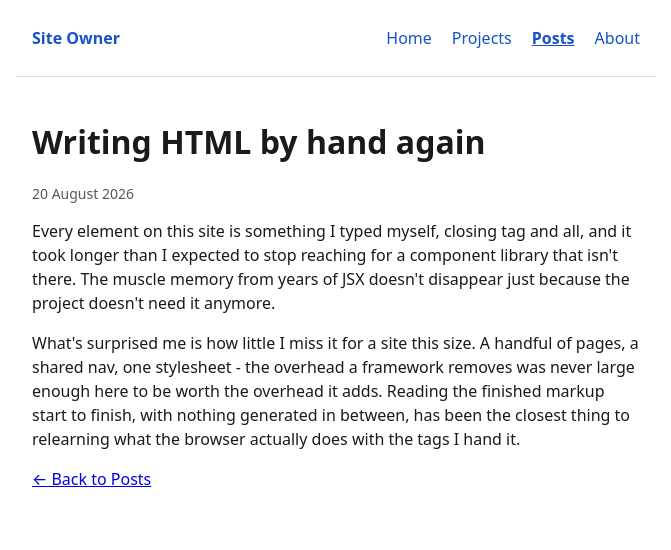
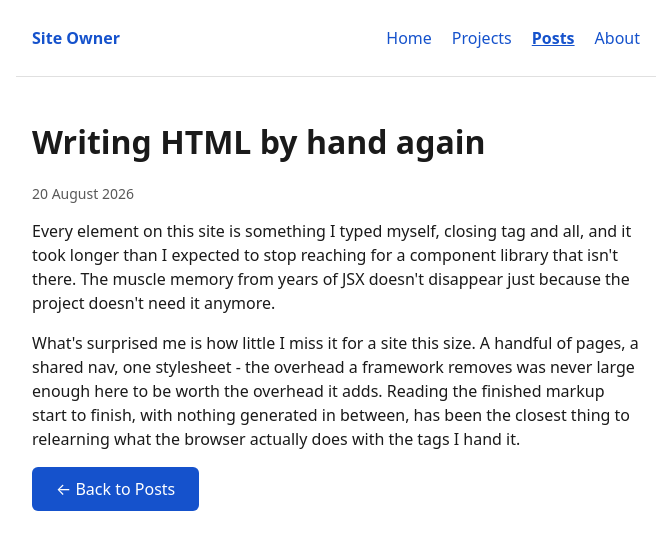
Before and after one commit to chamaya00/new-project-agents-v3, a Jekyll site: the page built from _posts/2026-08-20-writing-html-by-hand-again.html, in a window 1280 px wide. Shown: the top 550 px of the page, without its empty margins (304-975 px from the left). Built offline with Jekyll 4.4.1, drawn with Linux system fonts in a browser that asks for light colours.

Commit message:
Style tag chips, back-link button, and empty-state per visual-system
.entry__tags/.entry__tag become a pill per #78's Tag chip spec, the
entry page's closing link becomes a filled button per the Button spec,
and .empty-state (shared by both listing pages and the tag layout)
takes the muted, body-scale treatment - closing out #81's three
components.

Co-authored-by: chamaya00-agent-factory[bot] <327087437+chamaya00-agent-factory[bot]@users.noreply.github.com>

```diff
--- a/css/style.css
+++ b/css/style.css
@@ -10,6 +10,8 @@
   --color-text: #1a1a1a;
   --color-text-muted: #595959;
   --color-accent: #1552cc;
+  --color-accent-hover: #103f99;
+  --color-accent-text: #ffffff;
   --color-focus: #1552cc;
   --color-surface: #f4f6fa;
   --color-border: #e0e0e0;
@@ -28,6 +30,8 @@
     --color-text: #e8e8e8;
     --color-text-muted: #b0b0b0;
     --color-accent: #5b9dff;
+    --color-accent-hover: #82b4ff;
+    --color-accent-text: #121212;
     --color-focus: #5b9dff;
     --color-surface: #1c1f26;
     --color-border: #333333;
@@ -178,7 +182,8 @@ main {
 }
 
 .entry__date,
-.entry__summary {
+.entry__summary,
+.entry__tags {
   margin: var(--space-1) 0 0;
 }
 
@@ -188,18 +193,73 @@ main {
   line-height: 1.4;
 }
 
+/* Tag chip, per docs/design/visual-system.md's Tag chip component. The pill
+   treatment (fill, border, radius, tap target) lives on the link, the actual
+   interactive/focusable element - .entry__tags/.entry__tag only clear the
+   list's own default rendering. */
+
+.entry__tags {
+  list-style: none;
+  display: flex;
+  flex-wrap: wrap;
+  gap: var(--space-2);
+  padding: 0;
+}
+
+.entry__tag a {
+  display: inline-flex;
+  align-items: center;
+  min-height: 44px;
+  padding: 0 var(--space-3);
+  border-radius: 999px;
+  font-size: 0.875rem;
+  background: var(--color-surface);
+  color: var(--color-accent);
+  border: 1px solid var(--color-border);
+  text-decoration: none;
+}
+
+.entry__tag a:hover {
+  background: var(--color-border);
+}
+
+.entry__tag a:focus-visible {
+  outline: 2px solid var(--color-focus);
+  outline-offset: 2px;
+}
+
 /* The entry page's closing "Back to Projects"/"Back to Posts" link
-   (_layouts/entry.html). Fill/padding treatment as a button is a later
-   issue's scope (docs/design/visual-system.md's Button component) - this
-   issue only adds the hover/focus states every interactive element needs. */
+   (_layouts/entry.html), styled as a filled button per
+   docs/design/visual-system.md's Button component. */
+
+.entry__back {
+  display: inline-flex;
+  align-items: center;
+  min-height: 44px;
+  padding: var(--space-2) var(--space-4);
+  border-radius: 6px;
+  background: var(--color-accent);
+  color: var(--color-accent-text);
+  text-decoration: none;
+}
 
 .entry__back:hover {
-  text-decoration: none;
+  background: var(--color-accent-hover);
 }
 
 .entry__back:focus-visible {
   outline: 2px solid var(--color-focus);
   outline-offset: 2px;
+}
+
+/* Empty-state text (_layouts/tag.html and the listing pages' own empty
+   states), per docs/design/visual-system.md's Empty-state component - muted
+   status text, body scale, no hover/focus since it is static, not a control. */
+
+.empty-state {
+  color: var(--color-text-muted);
+  font-size: 1rem;
+  font-weight: 400;
 }
 
 /* Recent area on Home: two labelled subsections stacked below the fixed
```
